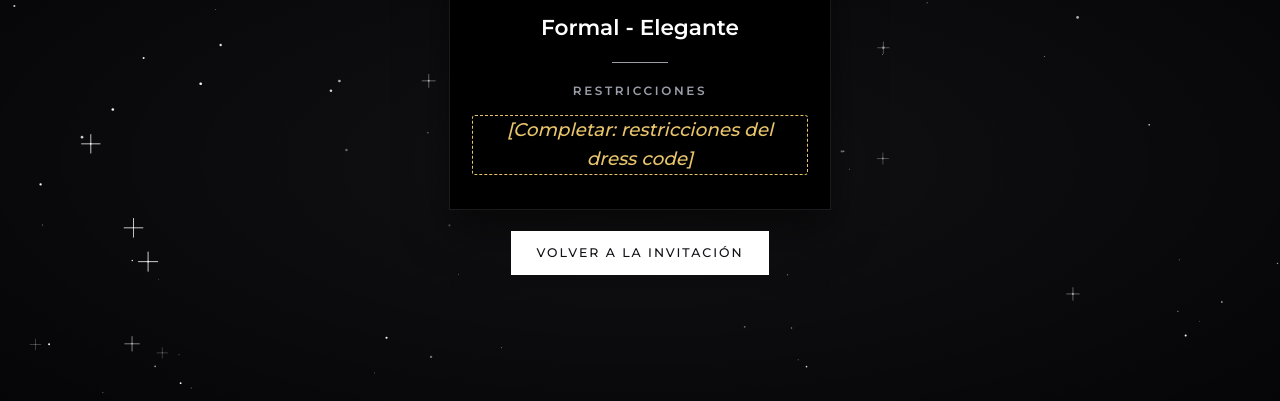
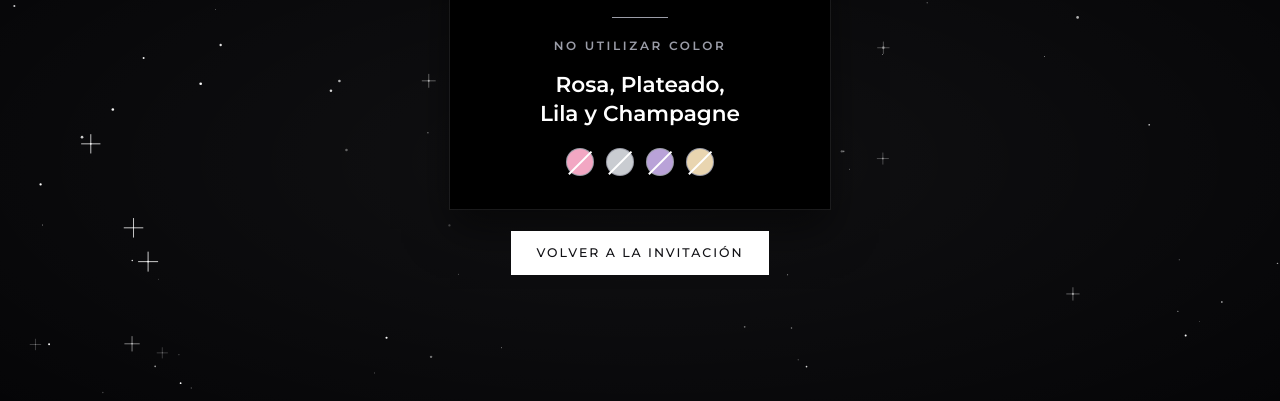
Before and after one commit to paalanis/tarjetaMore, a website: page docs/restricciones/index.html in a window 1280 px wide. Shown: the part 399-800 px from the top of the page. Drawn offline with Linux system fonts and the light colour scheme.

Commit message:
feat: list the colors to avoid on the restrictions page

```diff
--- a/docs/restricciones/index.html
+++ b/docs/restricciones/index.html
@@ -157,6 +157,35 @@
     overflow-wrap: anywhere;
   }
 
+  /* Decorative dots for the colors to avoid, each crossed out with a thin diagonal. */
+  .swatches {
+    display: flex;
+    gap: 14px;
+    margin: 4px 0 0;
+    padding: 0;
+    list-style: none;
+  }
+
+  .swatches li {
+    position: relative;
+    width: 26px;
+    height: 26px;
+    border-radius: 50%;
+    background: var(--swatch);
+    box-shadow: 0 0 0 1px var(--silver-deep);
+  }
+
+  .swatches li::after {
+    content: "";
+    position: absolute;
+    top: 50%;
+    left: -3px;
+    right: -3px;
+    height: 1.5px;
+    background: var(--white);
+    transform: rotate(-45deg);
+  }
+
   .is-placeholder {
     padding: 0 0.3em;
     border: 1px dashed var(--placeholder);
@@ -228,10 +257,15 @@
       <path d="M24 3v5M14 5l2.5 4M34 5l-2.5 4M6 12l4 2M42 12l-4 2"/>
     </svg>
     <h1 class="heading" id="pageTitle">Dress code</h1>
-    <p class="lead" id="dressLabel"></p>
     <hr class="rule">
-    <h2 class="label">Restricciones</h2>
-    <p class="body-text" id="restrictionsText"></p>
+    <h2 class="label">No utilizar color</h2>
+    <p class="lead" id="avoidColors"></p>
+    <ul class="swatches" aria-hidden="true">
+      <li style="--swatch: #f2a7c3"></li>
+      <li style="--swatch: #c9ccd1"></li>
+      <li style="--swatch: #b9a2d8"></li>
+      <li style="--swatch: #e9d5b0"></li>
+    </ul>
   </section>
 
   <a class="btn" id="backLink" href="https://morena0512.my.canva.site/">Volver a la invitación</a>
@@ -243,8 +277,7 @@
     // placeholders so they are easy to spot before the link is shared.
     var CONFIG = {
       invitationUrl: "https://morena0512.my.canva.site/",
-      dressCode: "Formal - Elegante",
-      restrictions: "[Completar: restricciones del dress code]"
+      avoidColors: "Rosa, Plateado, Lila y Champagne"
     };
 
     var reduceMotion = window.matchMedia("(prefers-reduced-motion: reduce)").matches;
@@ -257,8 +290,7 @@
       el.classList.toggle("is-placeholder", /^\[Completar/.test(value));
     }
 
-    fill("dressLabel", CONFIG.dressCode);
-    fill("restrictionsText", CONFIG.restrictions);
+    fill("avoidColors", CONFIG.avoidColors);
     byId("backLink").href = CONFIG.invitationUrl;
 
     // Sparkle sky: twinkling points and a few four-point glints on a fixed canvas behind the page.
```
Also changed, not shown: odd/tasks/canva-invitation-links.md (+5 -2 lines), prototype/restrictions.html (+39 -7 lines).
